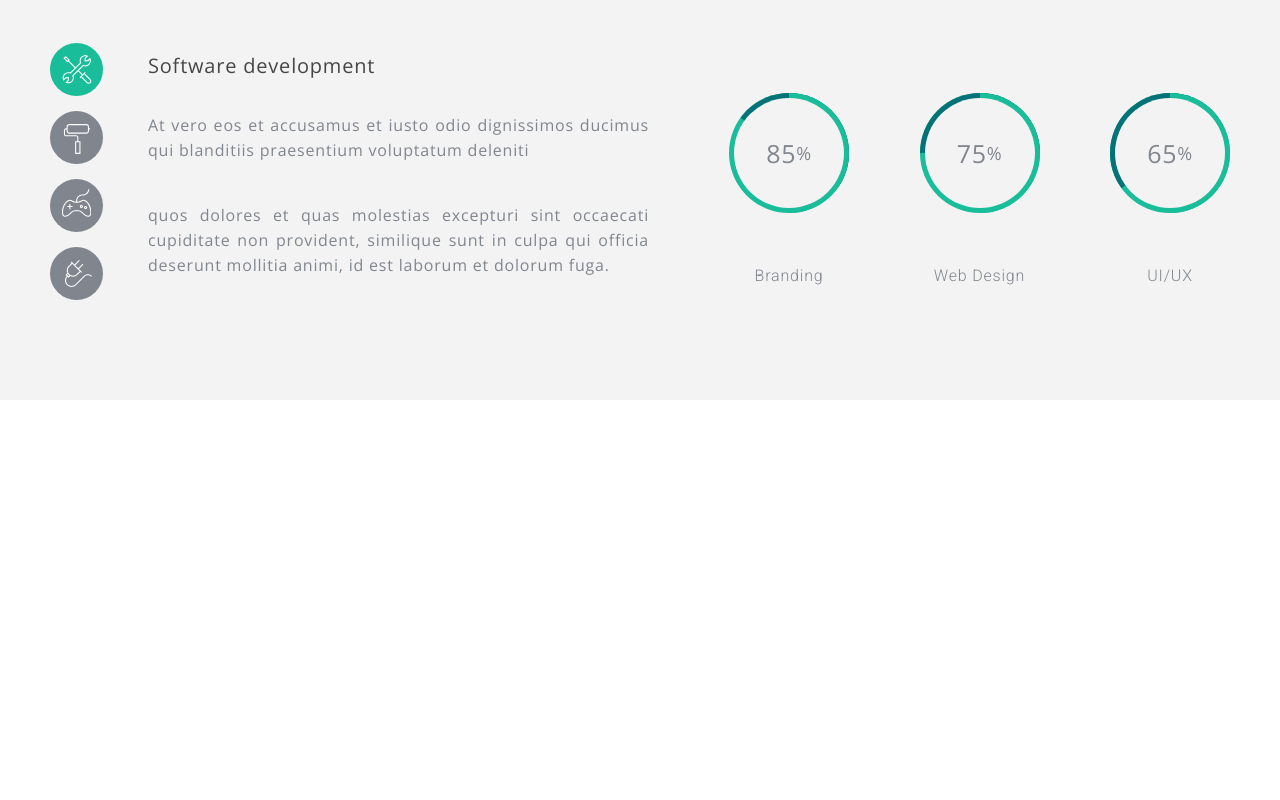
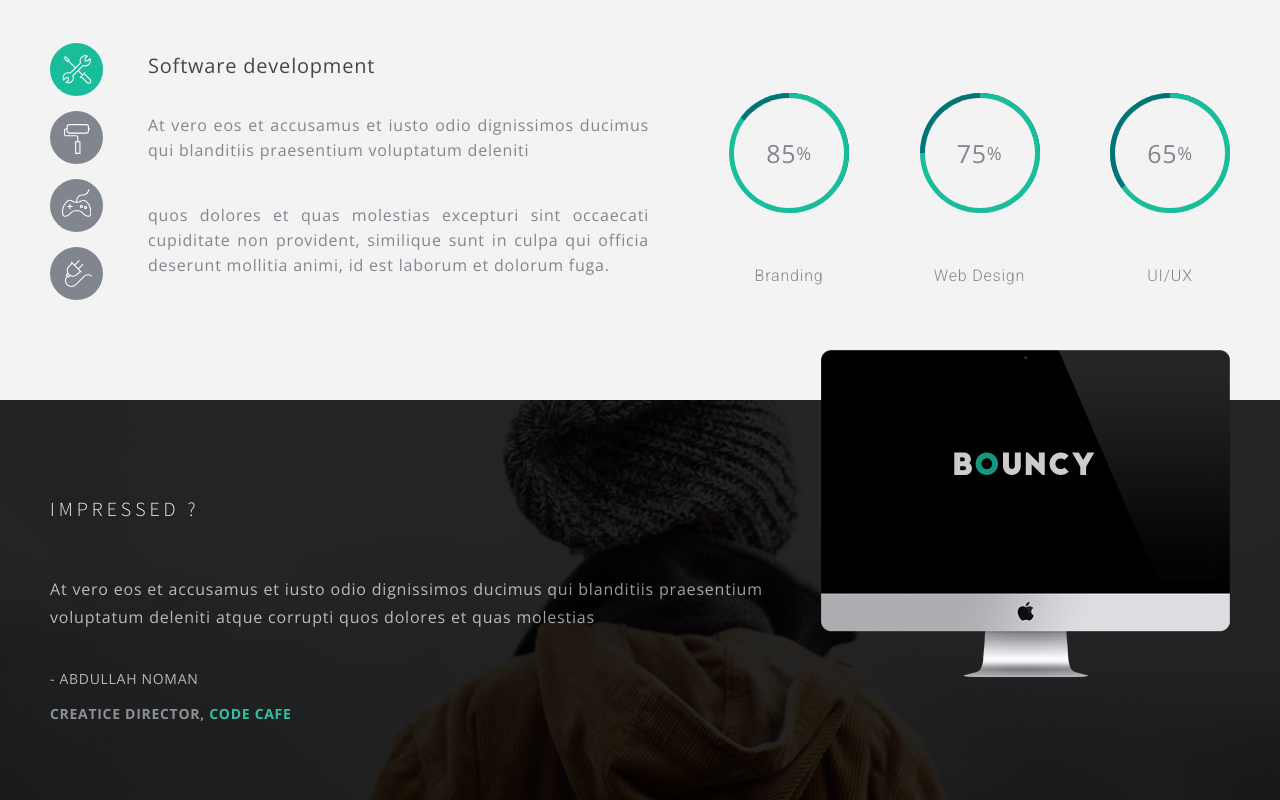
Before and after one commit to martynov-lab/HTML-coding, a plain HTML site: page index.html in a window 1280 px wide. Shown: the part 2732-3532 px from the top of the page. Before the commit the page ends 3132 px from the top, so only its background shows below. Drawn offline with nearby package versions, Linux system fonts and the light colour scheme; files whose address does not match are found by name.

Commit message:
Block - impressed
Аdaptive coding of block

```diff
--- a/#source/scss/style.scss
+++ b/#source/scss/style.scss
@@ -786,6 +786,117 @@ body {
 	}
 }
 //====================================================================================================
+.impressed {
+	padding: 50px 0px 50px 0px;
+	background-color: #000;
+	position: absolute;
+	width: 100%;
+	max-height: 400px;
+
+	&:before {
+		content: "";
+		position: absolute;
+		width: 100%;
+		height: 100%;
+		top: 0;
+		left: 0;
+		background: url("../../img/Services/services_bg.png") 0 0 / cover no-repeat;
+	}
+	&__row {
+		@include flexbox();
+		justify-content: space-between;
+		align-items: center;
+	}
+
+	&__item {
+		margin: 0px 50px 0px 0px;
+		&:last-child {
+			margin: 0px 0px 0px 0px;
+		}
+	}
+
+	&__title {
+		color: #f3f3f3;
+		font-family: SourceSansPro;
+		font-size: 20px;
+		font-weight: 300;
+		line-height: 12px;
+		text-transform: uppercase;
+		letter-spacing: 4px;
+		margin: 0px 0px 60px 0px;
+	}
+
+	&__text {
+		color: #b2b3b3;
+		font-size: 16px;
+		line-height: 28px;
+		letter-spacing: 0.8px;
+		margin: 0px 0px 35px 0px;
+	}
+
+	&__name {
+		color: #b2b3b3;
+		font-size: 14px;
+		font-weight: 400;
+		text-transform: uppercase;
+		margin: 0px 0px 10px 0px;
+	}
+
+	&__profession {
+		font-size: 14px;
+		font-weight: 700;
+		letter-spacing: 0.7px;
+		text-transform: uppercase;
+		& span {
+			color: #19bd9a;
+			letter-spacing: 0.7px;
+		}
+	}
+}
+.right__impressed {
+	justify-content: center;
+	align-items: center;
+	position: relative;
+	top: -100px;
+	& .impressed__imac-text {
+		position: absolute;
+		top: 32%;
+		left: 32%;
+		text-align: center;
+		opacity: 0.8;
+		color: #ffffff;
+		font-family: BigJohn;
+		font-size: 30px;
+		& span {
+			color: #19bd9a;
+		}
+	}
+}
+@media (max-width: $md2+px) {
+	.impressed__text {
+		text-align: justify;
+	}
+}
+@media (max-width: $md3+px) {
+	.impressed__title {
+		text-align: center;
+	}
+	.impressed__text {
+		text-align: center;
+	}
+	.impressed__name {
+		text-align: center;
+	}
+	.impressed__profession {
+		text-align: center;
+	}
+	.right__impressed {
+		top: 20px;
+	}
+	.impressed__row {
+		flex-direction: column;
+	}
+}
 
 //====================================================================================================
 
--- a/index.html
+++ b/index.html
@@ -458,7 +458,23 @@
 			</div>
 		</div>
 		<!---------------------------------------------------------->
-
+		<div class="impressed">
+			<div class="container">
+				<div class="impressed__row">
+					<div class="impressed__item">
+						<div class="impressed__title">Impressed ?</div>
+						<div class="impressed__text">At vero eos et accusamus et iusto odio dignissimos ducimus qui blanditiis
+							praesentium voluptatum deleniti atque corrupti quos dolores et quas molestias</div>
+						<div class="impressed__name">- Abdullah Noman</div>
+						<div class="impressed__profession">Creatice Director, <span>Code Cafe</span></div>
+					</div>
+					<div class="impressed__item right__impressed">
+						<img src="../img/Services/i_mac.png" alt="" />
+						<div class="impressed__imac-text">B<span>o</span>uncy</div>
+					</div>
+				</div>
+			</div>
+		</div>
 		<!---------------------------------------------------------->
 
 		<!---------------------------------------------------------->
```
Also changed, not shown: css/style.css, 1 other file.
